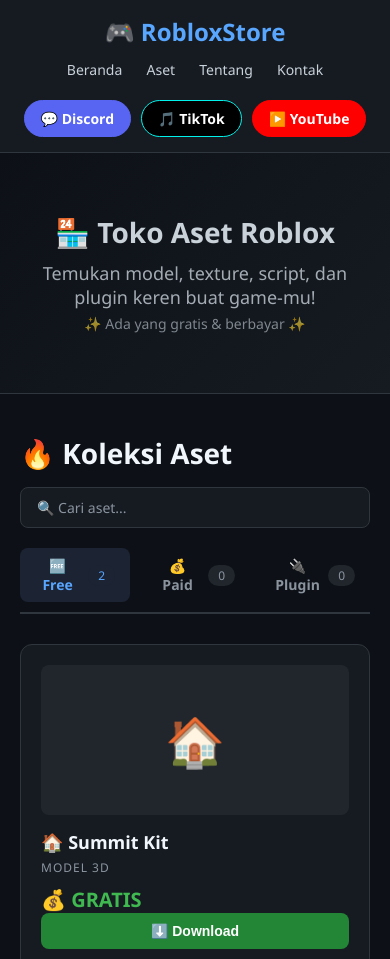
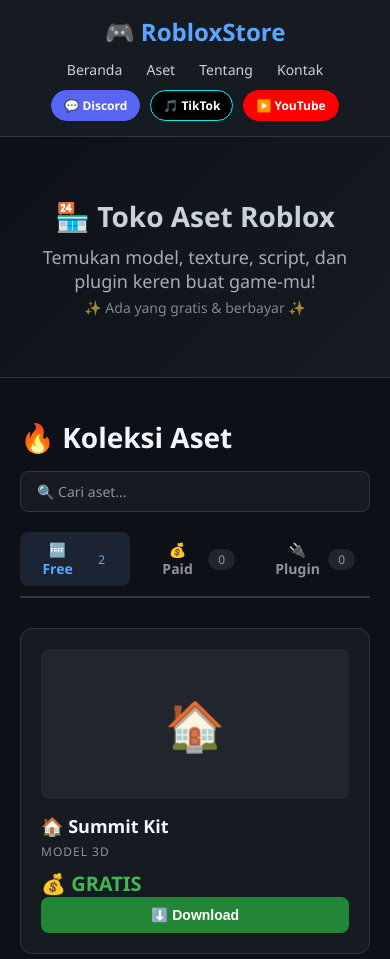
Before and after one commit to hanifnurkholis846/roblox-assets-hub, a plain HTML site: page index.html in a window 390 px wide. Shown: the top 959 px of the page. Drawn offline with Linux system fonts and the light colour scheme.

Commit message:
Update style.css

```diff
--- a/style.css
+++ b/style.css
@@ -1,3 +1,4 @@
+/* RESET & BASE */
 * {
     margin: 0;
     padding: 0;
@@ -17,6 +18,7 @@
     padding: 0 20px;
 }
 
+/* HEADER */
 .header {
     background: #161b22;
     padding: 15px 0;
@@ -31,6 +33,7 @@
     justify-content: space-between;
     align-items: center;
     flex-wrap: wrap;
+    gap: 10px;
 }
 
 .logo {
@@ -50,6 +53,58 @@
     color: #58a6ff;
 }
 
+/* SOSIAL MEDIA BUTTONS */
+.social-buttons {
+    display: flex;
+    gap: 10px;
+    align-items: center;
+    flex-wrap: wrap;
+}
+
+.social-btn {
+    display: inline-flex;
+    align-items: center;
+    gap: 6px;
+    padding: 8px 16px;
+    border-radius: 20px;
+    font-size: 14px;
+    font-weight: 600;
+    color: white;
+    text-decoration: none;
+    transition: all 0.3s ease;
+    border: 1px solid transparent;
+}
+
+.social-btn:hover {
+    transform: translateY(-2px);
+    box-shadow: 0 4px 15px rgba(0, 0, 0, 0.3);
+}
+
+.social-btn.discord {
+    background: #5865F2;
+    border-color: #5865F2;
+}
+.social-btn.discord:hover {
+    background: #4752c4;
+}
+
+.social-btn.tiktok {
+    background: #000000;
+    border-color: #00f2ea;
+}
+.social-btn.tiktok:hover {
+    background: #1a1a1a;
+}
+
+.social-btn.youtube {
+    background: #FF0000;
+    border-color: #FF0000;
+}
+.social-btn.youtube:hover {
+    background: #cc0000;
+}
+
+/* BANNER */
 .banner {
     background: linear-gradient(135deg, #0d1117, #161b22);
     padding: 60px 0;
@@ -73,10 +128,12 @@
     margin-top: 5px;
 }
 
+/* PRODUK */
 .produk {
     padding: 40px 0;
 }
 
+/* TOOLBAR (Judul + Search) */
 .toolbar {
     display: flex;
     justify-content: space-between;
@@ -120,6 +177,7 @@
     color: #8b949e;
 }
 
+/* TAB NAVIGASI */
 .tab-nav {
     display: flex;
     gap: 10px;
@@ -170,6 +228,7 @@
     color: #58a6ff;
 }
 
+/* TAB PANEL */
 .tab-panel {
     display: none;
 }
@@ -178,6 +237,7 @@
     display: block;
 }
 
+/* GRID & CARD */
 .grid {
     display: grid;
     grid-template-columns: repeat(auto-fill, minmax(250px, 1fr));
@@ -198,6 +258,7 @@
     box-shadow: 0 8px 25px rgba(88, 166, 255, 0.15);
 }
 
+/* GAMBAR (Support Emoji & Gambar) */
 .card .gambar {
     width: 100%;
     height: 150px;
@@ -208,6 +269,20 @@
     justify-content: center;
     font-size: 48px;
     margin-bottom: 15px;
+    overflow: hidden;
+}
+
+/* Kalau pakai gambar */
+.card .gambar img {
+    width: 100%;
+    height: 100%;
+    object-fit: cover;
+    display: block;
+}
+
+/* Kalau pakai emoji */
+.card .gambar span {
+    font-size: 48px;
 }
 
 .card h3 {
@@ -269,6 +344,7 @@
     background: #e3b341;
 }
 
+/* FOOTER */
 .footer {
     background: #161b22;
     padding: 30px 0;
@@ -282,6 +358,7 @@
     font-size: 14px;
 }
 
+/* RESPONSIVE */
 @media (max-width: 768px) {
     .header .container {
         flex-direction: column;
@@ -291,6 +368,16 @@
     .nav a {
         margin: 0 10px;
         font-size: 14px;
+    }
+
+    .social-buttons {
+        justify-content: center;
+        width: 100%;
+    }
+
+    .social-btn {
+        font-size: 12px;
+        padding: 6px 12px;
     }
 
     .banner h1 {
@@ -322,128 +409,3 @@
         justify-content: center;
     }
 }
-
-/* SOSIAL MEDIA BUTTONS */
-.social-buttons {
-  display: flex;
-  gap: 10px;
-  align-items: center;
-  flex-wrap: wrap;
-}
-
-.social-btn {
-  display: inline-flex;
-  align-items: center;
-  gap: 6px;
-  padding: 8px 16px;
-  border-radius: 20px;
-  font-size: 14px;
-  font-weight: 600;
-  color: white;
-  text-decoration: none;
-  transition: all 0.3s ease;
-  background: #30363d;
-  border: 1px solid transparent;
-}
-
-.social-btn:hover {
-  transform: translateY(-2px);
-  box-shadow: 0 4px 15px rgba(0, 0, 0, 0.3);
-}
-
-/* Warna Masing-masing Platform */
-.social-btn.discord {
-  background: #5865F2;
-  border-color: #5865F2;
-}
-.social-btn.discord:hover {
-  background: #4752c4;
-  box-shadow: 0 4px 15px rgba(88, 101, 242, 0.4);
-}
-
-.social-btn.tiktok {
-  background: #000000;
-  border-color: #00f2ea;
-}
-.social-btn.tiktok:hover {
-  background: #1a1a1a;
-  box-shadow: 0 4px 15px rgba(0, 242, 234, 0.3);
-}
-
-.social-btn.youtube {
-  background: #FF0000;
-  border-color: #FF0000;
-}
-.social-btn.youtube:hover {
-  background: #cc0000;
-  box-shadow: 0 4px 15px rgba(255, 0, 0, 0.4);
-}
-
-/* Icon SVG kecil (opsional, bisa pakai emoji juga) */
-.social-btn svg {
-  width: 18px;
-  height: 18px;
-  fill: currentColor;
-}
-
-/* Responsive: di HP tombolnya jadi kecil */
-@media (max-width: 768px) {
-  .social-buttons {
-    justify-content: center;
-    margin-top: 10px;
-    width: 100%;
-  }
-  .social-btn {
-    font-size: 12px;
-    padding: 6px 12px;
-  }
-}
-
-/* Atau kalau icon-nya udah berwarna, pake ini aja: */
-.social-icon {
-  width: 20px;
-  height: 20px;
-  object-fit: contain;
-}
-
-.social-btn {
-  display: inline-flex;
-  align-items: center;
-  gap: 8px;
-  padding: 8px 16px;
-  border-radius: 20px;
-  font-size: 14px;
-  font-weight: 600;
-  color: white;
-  text-decoration: none;
-  transition: all 0.3s ease;
-  background: #30363d;
-  border: 1px solid transparent;
-}
-
-.social-btn:hover {
-  transform: translateY(-2px);
-  box-shadow: 0 4px 15px rgba(0, 0, 0, 0.3);
-}
-
-.social-btn.discord {
-  background: #5865F2;
-}
-.social-btn.discord:hover {
-  background: #4752c4;
-}
-
-.social-btn.tiktok {
-  background: #000000;
-  border-color: #00f2ea;
-}
-.social-btn.tiktok:hover {
-  background: #1a1a1a;
-}
-
-.social-btn.youtube {
-  background: #FF0000;
-}
-.social-btn.youtube:hover {
-  background: #cc0000;
-}
```
